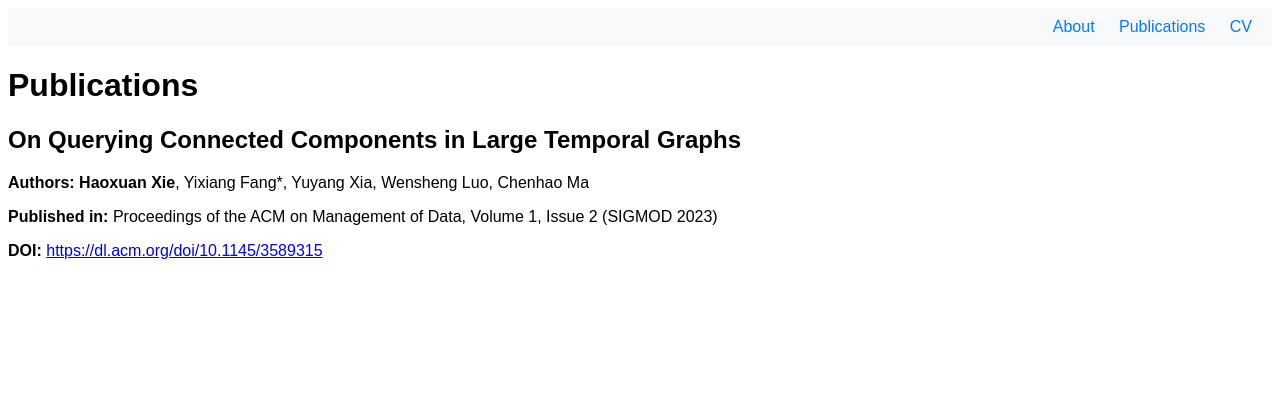
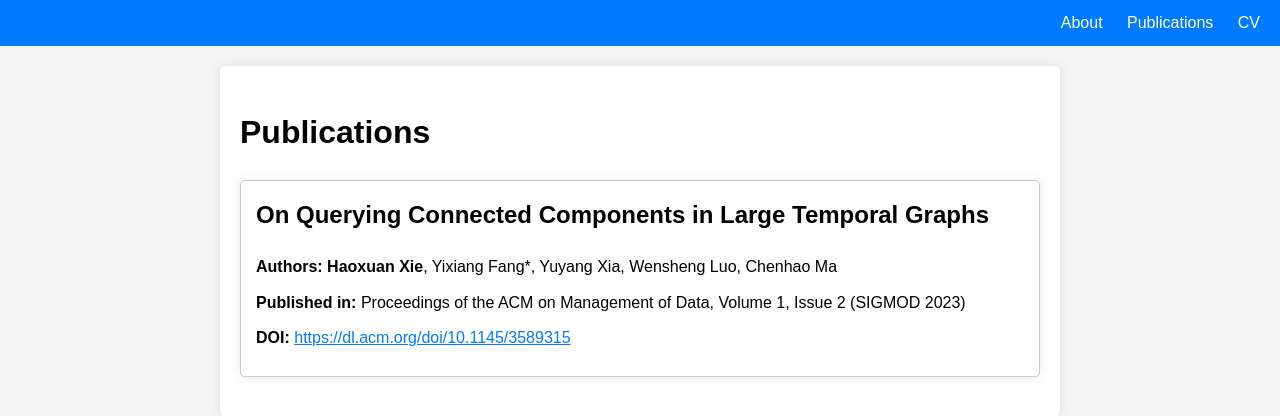
Before and after one commit to haoxuanxie/haoxuanxie.github.io, a Jekyll site: the page built from publications.md, in a window 1280 px wide. Shown: the top 416 px of the page. Built offline with Jekyll 4.4.1, drawn with Linux system fonts in a browser that asks for light colours.

Commit message:
Update style.css

```diff
--- a/assets/css/style.css
+++ b/assets/css/style.css
@@ -1,17 +1,22 @@
 body {
   font-family: Arial, sans-serif;
+  line-height: 1.6;
+  margin: 0;
+  padding: 0;
+  background-color: #f4f4f4;
 }
 
 header {
-  background-color: #f8f9fa;
+  background-color: #007bff;
+  color: #fff;
   padding: 10px 20px;
+  text-align: right;
 }
 
 nav ul {
   list-style-type: none;
   margin: 0;
   padding: 0;
-  text-align: right;
 }
 
 nav ul li {
@@ -21,9 +26,43 @@ nav ul li {
 
 nav ul li a {
   text-decoration: none;
-  color: #007bff;
+  color: #fff;
 }
 
 nav ul li a:hover {
   text-decoration: underline;
 }
+
+main {
+  max-width: 800px;
+  margin: 20px auto;
+  padding: 20px;
+  background: #fff;
+  border-radius: 5px;
+  box-shadow: 0 0 10px rgba(0, 0, 0, 0.1);
+}
+
+.publication-item {
+  border: 1px solid #ccc;
+  border-radius: 5px;
+  padding: 15px;
+  margin-bottom: 20px;
+  background: #fff;
+  box-shadow: 0 0 10px rgba(0, 0, 0, 0.1);
+}
+
+.publication-item h2 {
+  margin-top: 0;
+}
+
+.publication-item p, .publication-item ul {
+  margin: 10px 0;
+}
+
+.publication-item a {
+  color: #007bff;
+}
+
+.publication-item a:hover {
+  text-decoration: underline;
+}
```
